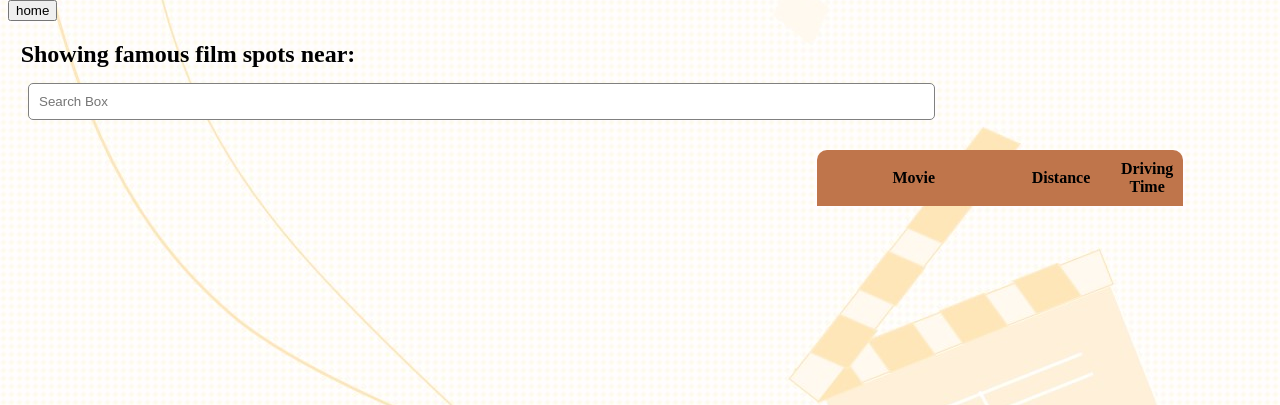
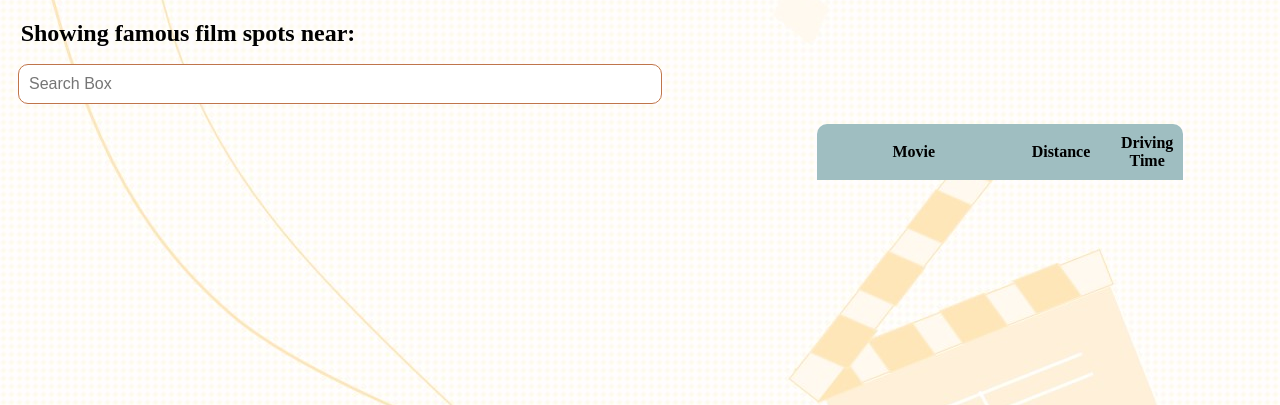
Before and after one commit to alissachimi/finalFilm, a Flask app: page /maps in a window 1280 px wide. Shown: the part 57-462 px from the top of the page. Run offline with Flask 3, Linux system fonts and the light colour scheme; lists and menus that the app fills with data are empty; some libraries are stand-ins or nearby versions.

Commit message:
updated maps files

```diff
--- a/static/CSS/maps.css
+++ b/static/CSS/maps.css
@@ -6,7 +6,7 @@ body{
     height: 400px;
     width: 700px;
     justify-content: center;
-    margin-top: 11%;
+    margin-top: 2%;
     margin-left: 10%;
     margin-right: 5%;
     border-radius: 10px;
@@ -26,7 +26,7 @@ table, td, th{
 }
 
 th{
-    background-color: #BF754B;
+    background-color: #9FBEC1;
 }
 
 th:first-child, td:first-child {
@@ -55,10 +55,12 @@ th:last-child, td:last-child {
     margin-right: auto;
     margin-left: auto;
     padding: 10px;
-    width:70%;
-    margin:20px;
-    border-radius: 5px;
-    border: 1px solid gray
+    width: 50%;
+    margin-top: 1%;
+    padding: 10px;
+    font-size: 16px;
+    border-radius: 10px;
+    border: 1px solid #BF754B;
 }
 
 .head-label{
@@ -73,4 +75,25 @@ nav{
 .favicon{
     width: 2%;
     padding: 10px;
+    display: inline-block; /* Make the image inline */
+    vertical-align: middle;
 }
+
+.search-container{
+    padding: 10px;
+    font-size: 16px;
+    border-radius: 10px;
+    border-color: #BF754B;
+}
+
+.nav-button-container{
+    display: inline-block; /* Make the button container inline */
+    vertical-align: middle; /* Align it vertically */
+    margin-left: 10px;
+}
+
+#nav-button{
+    text-decoration: none;
+    background-color: #9FBEC1;
+    font-size: 16px;
+}
--- a/templates/maps.html
+++ b/templates/maps.html
@@ -17,12 +17,14 @@
         <div class="favicon">
             <img src="/static/images/favicon.svg" alt="footprint favicon">
         </div>
+        <!-- <div class="nav-button-container">
+            <a href="/" id="nav-button"><button>home</button></a>
+        </div> -->
     </nav>
-    <a href="/" style="text-decoration: none;"><button>home</button></a>
     <div class="head-label">
         <h2>Showing famous film spots near:</h2>
     </div>
-    <div>
+    <div class="search-container">
         <input id="pac-input" class="controls" type="text" placeholder="Search Box"/>
     </div>
 
```
